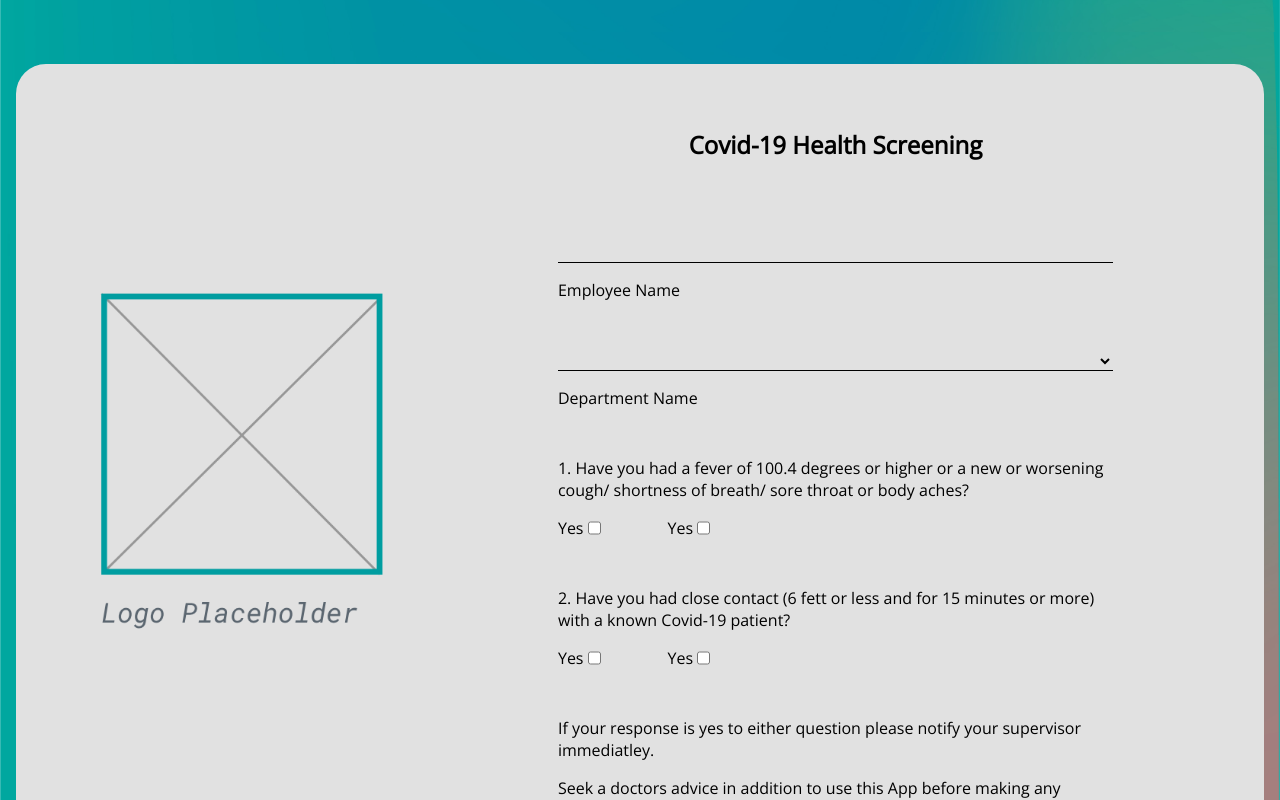
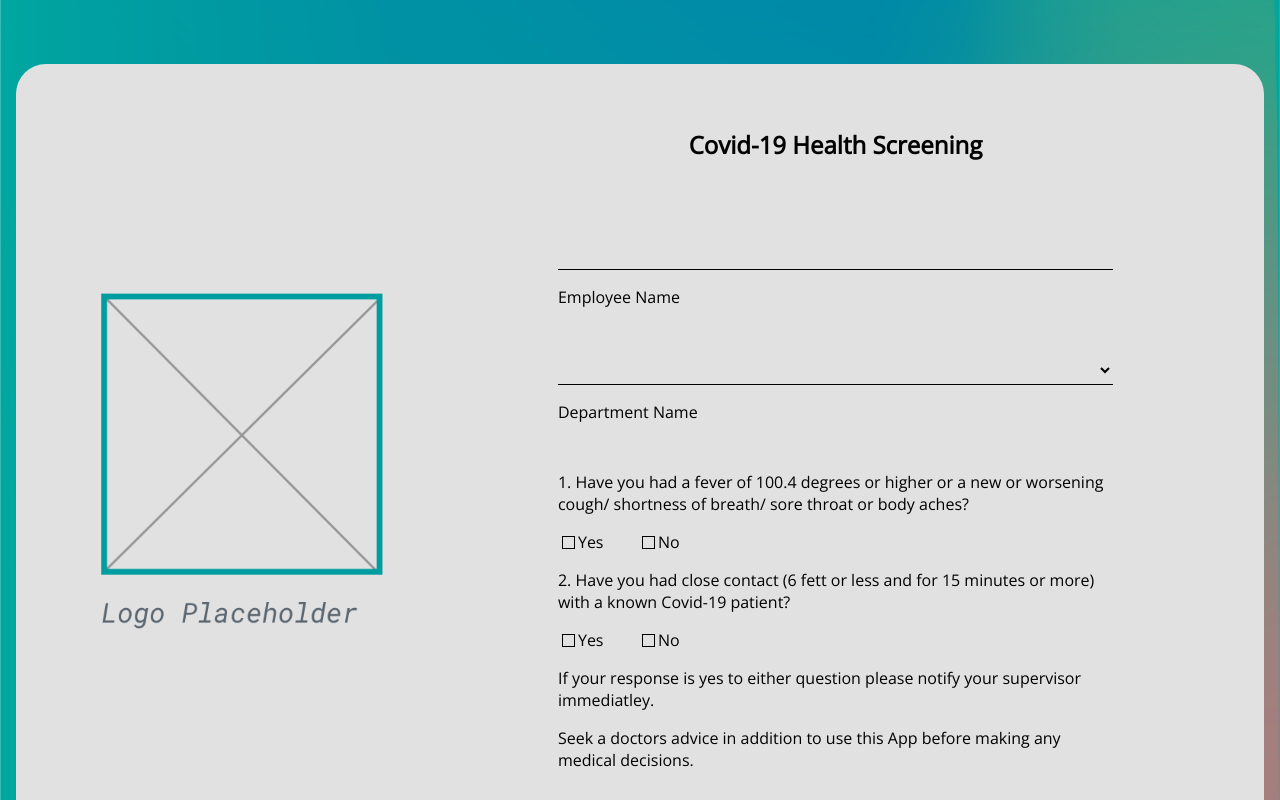
Before and after one commit to brentahrens1/covid-19-screening, a React (Create React App) app: page / in a window 1280 px wide. Shown: the top 800 px of the page. Built offline with nearby package versions, Linux system fonts and the light colour scheme.

Commit message:
adds new styles to form and adds active classes to checkboxes

```diff
--- a/src/components/Home/Home.js
+++ b/src/components/Home/Home.js
@@ -10,6 +10,10 @@ import logo from '../../assets/images/logo.png'
 const Home = () => {
     const [ isLoaded, setIsLoaded ] = useState(false)
     const [ isSubmitted, setIsSubmitted ] = useState(false)
+    const [ isChecked1, setIsChecked1 ] = useState(false)
+    const [ isChecked2, setIsChecked2 ] = useState(false)
+    const [ isChecked3, setIsChecked3 ] = useState(false)
+    const [ isChecked4, setIsChecked4 ] = useState(false)
 
     const handleSubmit = () => {
         setIsSubmitted(!isSubmitted)
@@ -59,26 +63,26 @@ const Home = () => {
                                     </select>
                                     <p className="input-p">Department Name</p>
                                     <p>1. Have you had a fever of 100.4 degrees or higher or a new or worsening cough/ shortness of breath/ sore throat or body aches?</p>
-                                    <div className="checkbox-container">
-                                        <label className="checkboxes" htmlFor="yes">Yes
-                                            <input className="checkbox-input" type="checkbox" name="yes" />
-                                            <span></span>
-                                        </label>
-                                        <label className="checkboxes" htmlFor="yes">Yes
-                                            <input className="checkbox-input" type="checkbox" name="yes" />
-                                            <span></span>
-                                        </label>
+                                    <div className="checkboxes">
+                                        <div className="checkboxes__inner">
+                                            <input className={`${isChecked1 ? "active" : ""}`} onClick={() => setIsChecked1(!isChecked1)} type="checkbox" name="yes" />
+                                            <label className="checkboxes" htmlFor="yes">Yes</label>
+                                        </div>
+                                        <div className="checkboxes__inner">
+                                            <input className={`${isChecked2 ? "active" : ""}`} onClick={() => setIsChecked2(!isChecked2)} type="checkbox" name="no" />
+                                            <label className="checkboxes" htmlFor="no">No</label>
+                                        </div>
                                     </div>
                                     <p>2. Have you had close contact (6 fett or less and for 15 minutes or more) with a known Covid-19 patient?</p>
-                                    <div className="checkbox-container">
-                                    <label className="checkboxes" htmlFor="yes">Yes
-                                            <input className="checkbox-input" type="checkbox" name="yes" />
-                                            <span></span>
-                                        </label>
-                                        <label className="checkboxes" htmlFor="yes">Yes
-                                            <input className="checkbox-input" type="checkbox" name="yes" />
-                                            <span></span>
-                                        </label>
+                                    <div className="checkboxes">
+                                        <div className="checkboxes__inner">
+                                            <input className={`${isChecked3 ? "active" : ""}`} onClick={() => setIsChecked3(!isChecked3)} type="checkbox" name="yes" />
+                                            <label className="checkboxes" htmlFor="yes">Yes</label>
+                                        </div>
+                                        <div className="checkboxes__inner">
+                                            <input className={`${isChecked4 ? "active" : ""}`} onClick={() => setIsChecked4(!isChecked4)} type="checkbox" name="no" />
+                                            <label className="checkboxes" htmlFor="no">No</label>
+                                        </div>
                                     </div>
                                     <p>If your response is yes to either question please notify your supervisor immediatley.</p>
                                     <p>Seek a doctors advice in addition to use this App before making any medical decisions.</p>
--- a/src/sass/_home.scss
+++ b/src/sass/_home.scss
@@ -51,13 +51,16 @@
                 border-bottom: 1px solid #000;
                 width: 100%;
                 outline: #459CA0;
+                font-size: 16px;
+                padding: .3rem;
             }
 
             option, select {
                 font-size: 16px;
+                cursor: pointer;
             }
 
-            .checkbox-container {
+            .checkboxes {
                 width: 100%;
                 display: flex;
 
@@ -65,11 +68,39 @@
                     margin-right: 4rem;
                 }
 
-                .checkboxes {
+                &__inner {
                     display: flex;
+                    justify-content: center;
+                    align-items: center;
                     position: relative;
                     cursor: pointer;
+                    width: 5rem;
                     user-select: none;
+
+                    input {
+                        border: 1px solid #000;
+                        width: 15px;
+                        cursor: pointer;
+                        position: relative;
+
+                        &::after {
+                            content: "";
+                            position: absolute;
+                            width: 100%;
+                            height: 100%;
+                            top: 0;
+                            left: 0;
+                            background: #E1E1E1;
+                            border: 1px solid #000;
+                        }
+
+                        &.active {
+                            &::after {
+                                background: #459CA0;
+                                border: 1px solid #459CA0;
+                            }
+                        }
+                    }
                 }
             }
 
@@ -83,7 +114,8 @@
                 font-size: 1.4rem;
                 display: block;
                 margin: 0 auto;
-                margin-top: 3.5rem
+                margin-top: 3.5rem;
+                cursor: pointer;
             }
         }
     }
```
